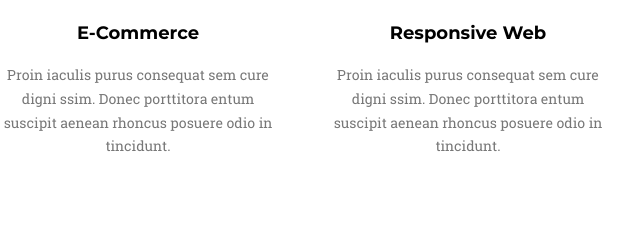
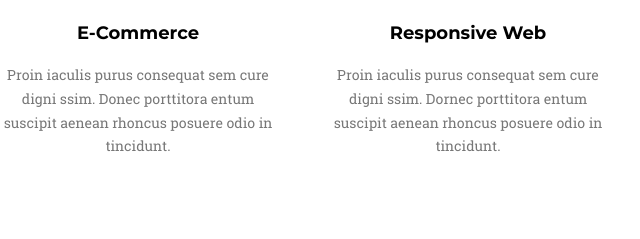
Before and after one commit to RuslanZinchenko/goit-fe-course, a plain HTML site: page html-css/module-07/index.html in a window 1280 px wide. Shown: the part 404-643 px from the top of the page, 172-812 px from the left. Drawn offline with Linux system fonts and the light colour scheme; files whose address does not match are found by name.

Commit message:
module-07

```diff
--- a/html-css/module-07/index.html
+++ b/html-css/module-07/index.html
@@ -55,7 +55,7 @@
                             <img class="service-icon" src="img/Icon-Laptop.png" alt="laptop">
                         </div>
                         <h4 class="service-name">Responsive Web</h4>
-                        <p class="service-text">Proin iaculis purus consequat sem cure digni ssim. Donec porttitora entum suscipit aenean rhoncus posuere
+                        <p class="service-text">Proin iaculis purus consequat sem cure digni ssim. Dornec porttitora entum suscipit aenean rhoncus posuere
                             odio in tincidunt.</p>
                     </li>
                     <li class="service-item">
```
